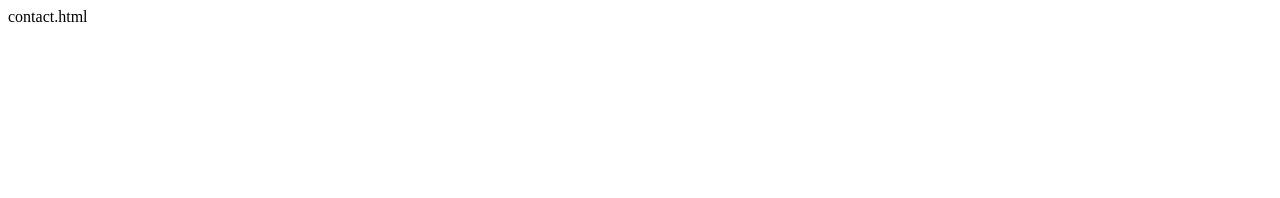
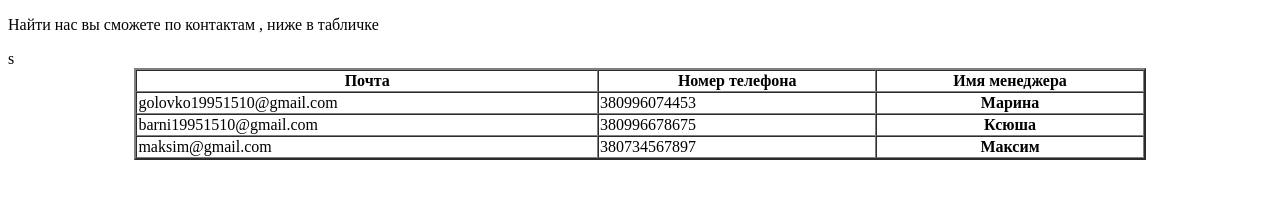
Before and after one commit to Barni123123/app, a plain HTML site: page pages/contact.html in a window 1280 px wide. Drawn offline with Linux system fonts and the light colour scheme.

Commit message:
free commit

```diff
--- a/pages/contact.html
+++ b/pages/contact.html
@@ -1 +1,38 @@
-contact.html
+<!DOCTYPE html>
+<html>
+<head>
+	<meta charset="utf-8">
+	<title>Контакти</title>
+
+	</head>
+	<body>
+		<p>Найти нас вы сможете по контактам , ниже в табличке </p>
+		<table border="2" align="center" width="80%" cellspacing="0">
+			<tr>
+				<th>Почта</th>
+				<th>Номер телефона</th>
+				<th>Имя менеджера</th>
+			</tr>
+			<tr>
+				<td>golovko19951510@gmail.com</td>
+				<td>380996074453</td>
+				<th>Марина</th>
+			</tr>s
+			<tr>
+				<td>barni19951510@gmail.com</td>
+				<td>380996678675</td>
+				<th>Ксюша</th>
+
+
+			</tr>
+			<tr>
+				<td>maksim@gmail.com</td>
+				<td>380734567897</td>
+				<th>Максим</th>
+
+
+
+			</tr>
+		</table>
+		</body>
+</html>
```
Also changed, not shown: index.html (+3 -0 lines), pages/gallery.html (+12 -1 lines), img/picture 1.jpg (added).
